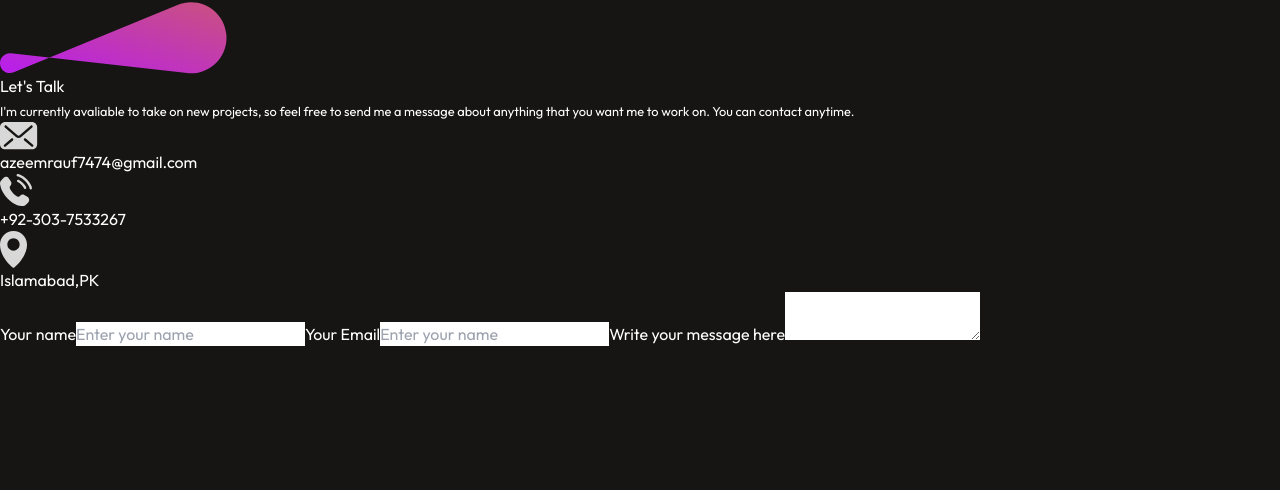
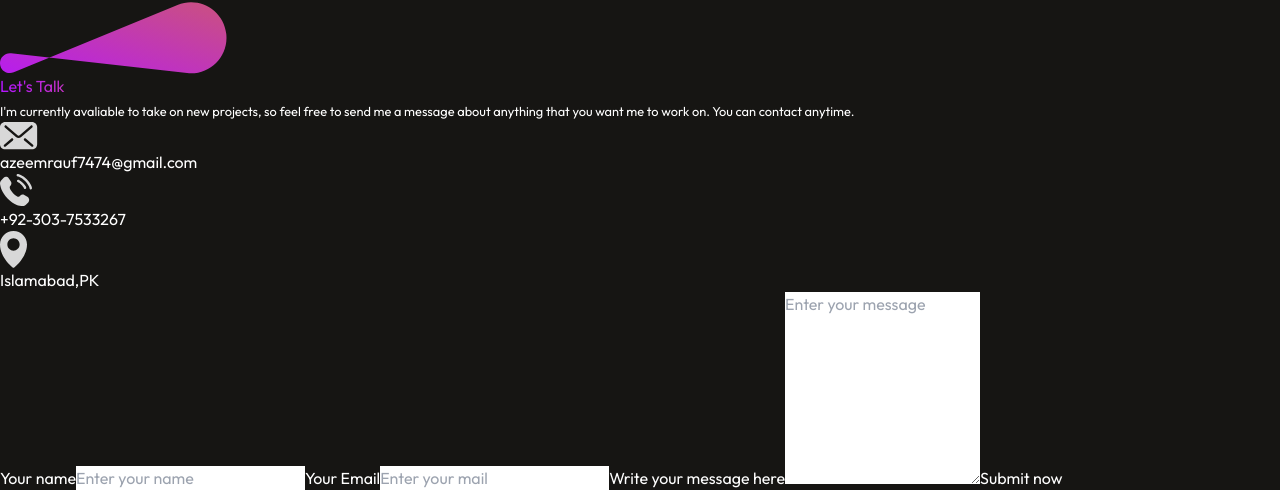
Before and after one commit to azeemdev74/azeem-Portfolio-react, a React (Vite) app: page / in a window 1280 px wide. Shown: the part 3703-4193 px from the top of the page. Before the commit the page ends 4049 px from the top, so only its background shows below. Built offline with nearby package versions, Linux system fonts and the light colour scheme.

Commit message:
Contact section update

```diff
--- a/src/components/Contact/Contact.css
+++ b/src/components/Contact/Contact.css
@@ -0,0 +1,6 @@
+.contact-left h6 {
+  background: linear-gradient(270deg, #df8909 80%, #b415ff 100%);
+  background-clip: text;
+  -webkit-background-clip: text;
+  -webkit-text-fill-color: transparent;
+}
--- a/src/components/Contact/Contact.jsx
+++ b/src/components/Contact/Contact.jsx
@@ -20,7 +20,7 @@ const Contact = () => {
         },
     ]
   return (
-    <div className='contact-section flex flex-col justify-center items-center gap-14'>
+    <div className='contact-section flex flex-col justify-center items-center gap-20 mx-44 my-20'>
         {/* // heading of contact section // */}
 
       <div className="relative">
@@ -32,15 +32,15 @@ const Contact = () => {
         />
       </div>
       {/* data of contact section  */}
-    <div className=''>
+    <div className='flex gap-40 '>
         {/* // left side of contact us section // */}
-        <div className="contact-left">
-            <h1>Let's Talk</h1>
+        <div className="contact-left flex flex-col gap-8">
+            <h6 className='text-[35px] font-bold '>Let's Talk</h6>
             <small>I'm currently avaliable to take on new projects, so feel free to send me a message about anything that you want me to work on. You can contact anytime.</small>
            {
             details.map((val)=>
-                <div className='flex'>
-                <img className='w-6' src={val.d_icon} alt="icons-name" />
+                <div className='flex gap-1 items-center'>
+                <img className='w-5' src={val.d_icon} alt="icons-name" />
                 <span>{val.d_title}</span>
             </div>
             )
@@ -49,16 +49,18 @@ const Contact = () => {
 
         {/* Conatct section right side */}
 
-        <div className="contact-right">
+        <div className="contact-right flex flex-col justify-center items-center">
           <form >
             <label >Your name</label>
             <input type="text" placeholder='Enter your name'/>
             <label >Your Email</label>
-            <input type="text" placeholder='Enter your name'/>
+            <input type="text" placeholder='Enter your mail'/>
             <label >Write your message here</label>
-            <textarea name="" id="">
-
+            <textarea name="message" rows='8' placeholder='Enter your message'>
             </textarea>
+            <button type='submit'>
+              Submit now
+            </button>
 
           </form>
         </div>
```
